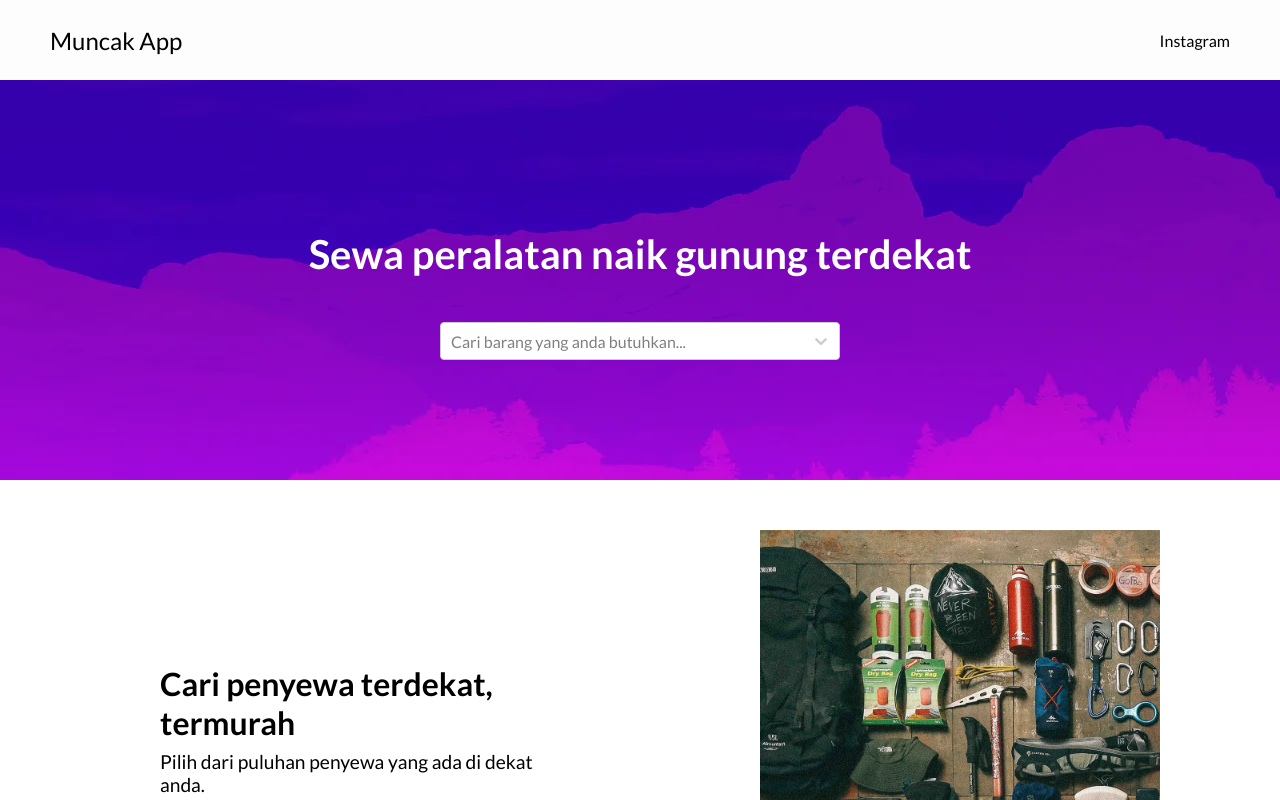
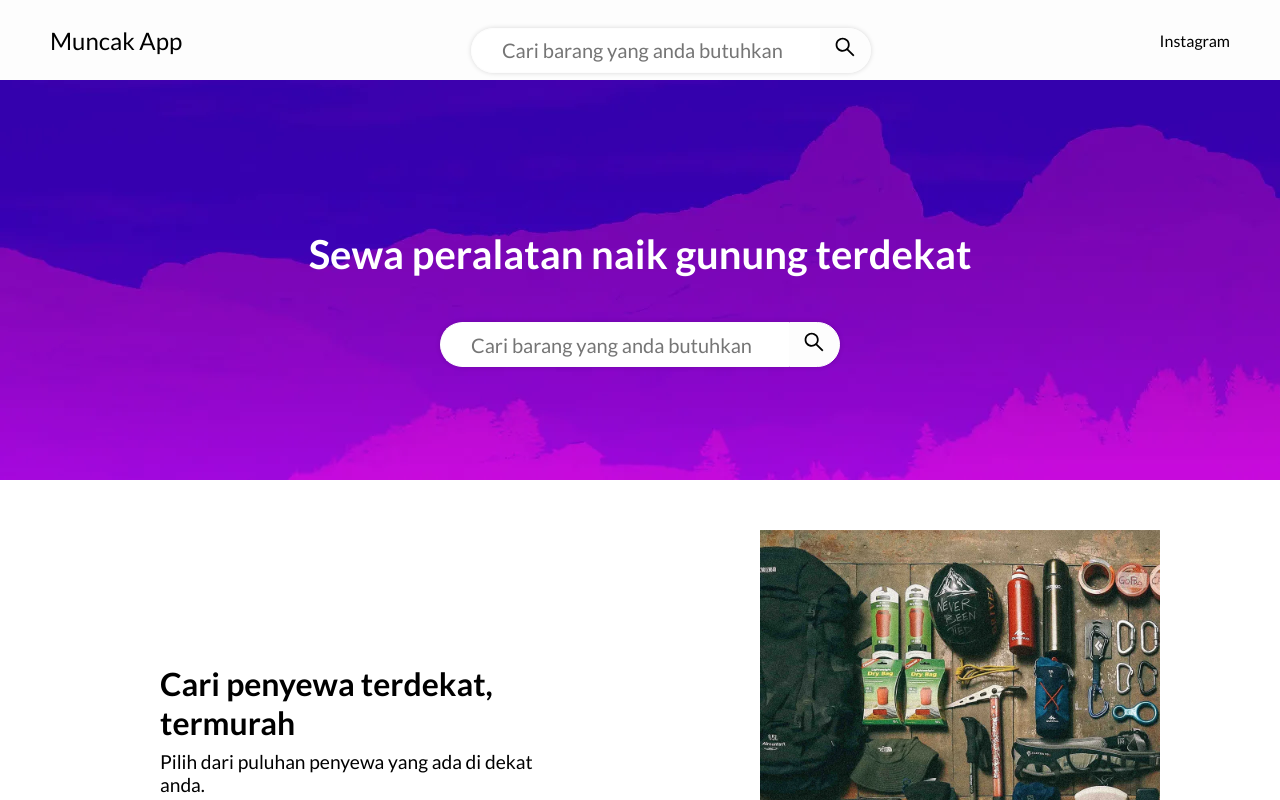
Before and after one commit to febriliankr/muncax, a Next.js app: page / in a window 1280 px wide. Shown: the top 800 px of the page. Built offline with nearby package versions, Linux system fonts and the light colour scheme.

Commit message:
added search bar

```diff
--- a/components/Navbar.tsx
+++ b/components/Navbar.tsx
@@ -1,5 +1,6 @@
 import React, { ReactElement } from "react";
 import Link from "next/link";
+import Search from "./Search";
 
 interface Props {}
 
@@ -9,6 +10,7 @@ function Navbar({}: Props): ReactElement {
       <div className="navbar__logo">
         <h1>Muncak App</h1>
       </div>
+      <Search/>
       <div className="navbar__links">
         <Link href="https://instagram.com">Instagram</Link>
       </div>
--- /dev/null
+++ b/components/Search.tsx
@@ -0,0 +1,32 @@
+import React, { useState } from "react";
+import { useRouter } from "next/router";
+import { AiOutlineSearch } from "react-icons/ai";
+function Search() {
+  const router = useRouter();
+
+  const [search, setSearch] = useState("f");
+
+  function handleSubmit(e) {
+    e.preventDefault();
+    console.log(search);
+    // router.push('/api/cities')
+  }
+
+  return (
+    <div className="search__container">
+      <form onSubmit={handleSubmit} className="search-form">
+        <input
+          onChange={(e) => setSearch(e.target.value)}
+          type="text"
+          className="searchTerm"
+          placeholder="Cari barang yang anda butuhkan"
+        />
+        <button type="submit" className="searchButton">
+          <AiOutlineSearch />
+        </button>
+      </form>
+    </div>
+  );
+}
+
+export default Search;
--- a/components/SearchBar.tsx
+++ b/components/SearchBar.tsx
@@ -1,20 +1,39 @@
 import Select from "react-select";
 import Axios from "axios";
 import React, { useState } from "react";
+import { useRouter } from "next/router";
 
 function SearchBar() {
+  const router = useRouter();
+
+  const [search, setSearch] = useState("f");
+
+  function handleSubmit(e) {
+    // console.log(e.key);
+    if (e.key === "Enter") {
+      // router.push('/api/cities')
+      console.log(search);
+    }
+  }
+
+  function handleChange(text) {
+    console.log("CHANGE", text);
+  }
 
   const options = [
-    { value: "Salatiga", label: "Salatiga" },
-    { value: "Semarang", label: "Semarang" },
-    { value: "Ungaran", label: "Ungaran" },
-    { value: "Solo", label: "Solo" },
+    { value: "Carrier", label: "Carrier" },
+    { value: "Tenda", label: "Tenda" },
+    { value: "Matras", label: "Matras" },
+    { value: "Lampu", label: "Lampu" },
   ];
-
 
   return (
     <div className="searchbar__container">
-      <Select options={options} placeholder="Cari barang yang anda butuhkan..." />
+      <Select
+        onKeyDown={handleSubmit}
+        options={options}
+        placeholder="🔍 Cari barang yang anda butuhkan..."
+      />
     </div>
   );
 }
--- a/package.json
+++ b/package.json
@@ -14,6 +14,7 @@
     "next-on-netlify": "^2.6.0",
     "react": "17.0.1",
     "react-dom": "17.0.1",
+    "react-icons": "^3.11.0",
     "react-select": "^3.1.0"
   },
   "devDependencies": {
--- a/pages/index.tsx
+++ b/pages/index.tsx
@@ -1,4 +1,5 @@
 import Head from "next/head";
+import Search from "../components/Search";
 import SearchBar from "../components/SearchBar";
 
 export default function Home() {
@@ -10,9 +11,10 @@ export default function Home() {
       </Head>
       <main>
         <h1>Sewa peralatan naik gunung terdekat</h1>
-        <SearchBar />
+        <Search />
       </main>
       <div className="home__container">
+
         <div className="hero">
           <div className="hero__text">
             <h2>Cari penyewa terdekat, termurah</h2>
--- a/styles/components/searchbar.scss
+++ b/styles/components/searchbar.scss
@@ -3,17 +3,67 @@
   margin: 20px auto 0;
   color: black;
   //   background-color: rgba(255, 0, 0, 0.233);
-//   box-shadow: 0px 0px 15px 0px rgba(0, 0, 0, 0.15);
+  //   box-shadow: 0px 0px 15px 0px rgba(0, 0, 0, 0.15);
   transition: 0.2s cubic-bezier(0.165, 0.84, 0.44, 1);
-  &:hover{
+  &:hover {
     box-shadow: 0px 0px 15px 0px rgba(11, 75, 172, 0.25);
   }
   div {
     div {
       cursor: text;
     }
-    .css-1okebmr-indicatorSeparator{
-        display: none;
+    .css-1okebmr-indicatorSeparator {
+      display: none;
+    }
+  }
+  .css-tlfecz-indicatorContainer {
+    display: none;
+  }
+  .css-1gtu0rj-indicatorContainer {
+    display: none;
+  }
+}
+
+.search__container {
+  width: 400px;
+  margin: 20px auto 0;
+
+  form.search-form {
+
+    position: relative;
+    display: flex;
+    border-radius: 55px 55px;
+    box-shadow: 0px 0px 5px 0px rgba(0, 0, 0, 0.15);
+    .searchTerm {
+      transition: 0.5s cubic-bezier(0.165, 0.84, 0.44, 1);
+      font-family: "Lato", sans-serif;
+      font-size: 20px;
+      width: 100%;
+      border: 1px solid #fdfdfd;
+      border-right: none;
+      padding: 15px 30px;
+      height: 45px;
+      border-radius: 55px 0 0 55px;
+      outline: none;
+      color: #6e6e6e;
+      &:focus {
+        color: #0f0f0f;
+
+      }
+    }
+    .searchButton {
+      font-size: 24px;
+      width: 60px;
+      height: 45px;
+      border: 1px solid #fdfdfd;
+      background: #fdfdfd;
+      text-align: center;
+      border-radius: 0 55px 55px 0;
+      cursor: pointer;
+
+      &:hover {
+        background: #ececec;
+      }
     }
   }
 }
```
Also changed, not shown: 1 other file (tests, documents, lock files or other folders).
